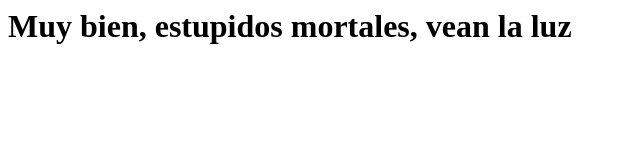
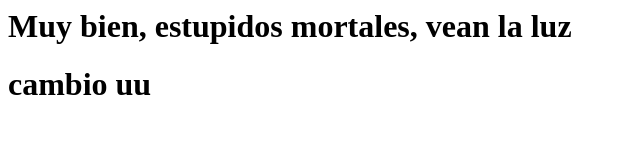
Before and after one commit to DiegoSure/github-tuto, a plain HTML site: page index.html in a window 1280 px wide. Shown: the whole page, without its empty margins (0-640 px from the left). Drawn offline with Linux system fonts and the light colour scheme.

Commit message:
Agregamos un H1

```diff
--- a/index.html
+++ b/index.html
@@ -1,4 +1,6 @@
 <html>
     <h1>Muy bien, estupidos mortales, vean la luz</h1>
 
+    <h1>cambio uu</h1>
+
 </html>
```
